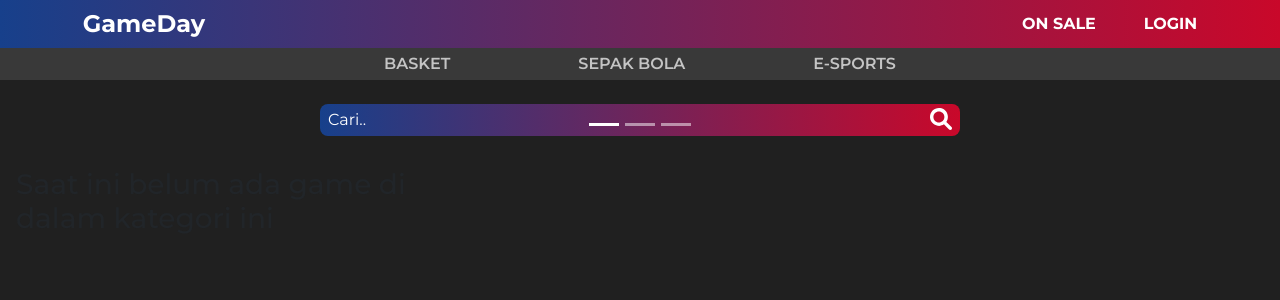
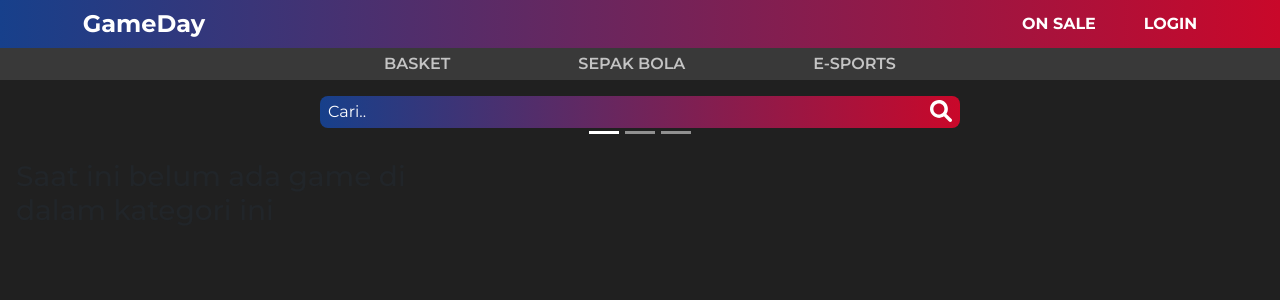
Before and after one commit to Marvvllo/GameDay, a PHP site: page /gameday/ in a window 1280 px wide. Shown: the top 300 px of the page. Run offline with PHP 8.4, Linux system fonts and the light colour scheme; data that the repository does not hold is empty; some libraries are stand-ins or nearby versions.

Commit message:
[FIX[ Spacing di header

```diff
--- a/css/style.css
+++ b/css/style.css
@@ -42,20 +42,18 @@ a:hover {
 	text-decoration: none;
 }
 
+dl,
+ol,
+ul {
+	margin: 0;
+}
+
 /* Header */
 
 header {
 	position: sticky; /* Buat header tetap di atas */
 	top: 0;
 	z-index: 999;
-}
-
-.nav__upper {
-	background: rgb(23, 64, 139);
-	background: var(--gradient-horizontal);
-	height: 3rem;
-	display: grid;
-	grid-template-columns: 1fr auto minmax(400px, 12fr) 1fr;
 }
 
 .logo {
@@ -65,6 +63,14 @@ header {
 	font-size: 1.5rem;
 	grid-column: 2 / span 1;
 	align-self: center;
+}
+
+.nav__upper {
+	background: rgb(23, 64, 139);
+	background: var(--gradient-horizontal);
+	height: 3rem;
+	display: grid;
+	grid-template-columns: 1fr auto minmax(400px, 12fr) 1fr;
 }
 
 .nav__upperlink {
@@ -377,7 +383,7 @@ header {
 	width: 50%;
 	height: 2em;
 	margin-inline: auto;
-	margin-block: 0.5em;
+	margin-block: 1em;
 	padding-block: 0.25em;
 	padding-inline: 0.5em;
 	display: flex;
```
